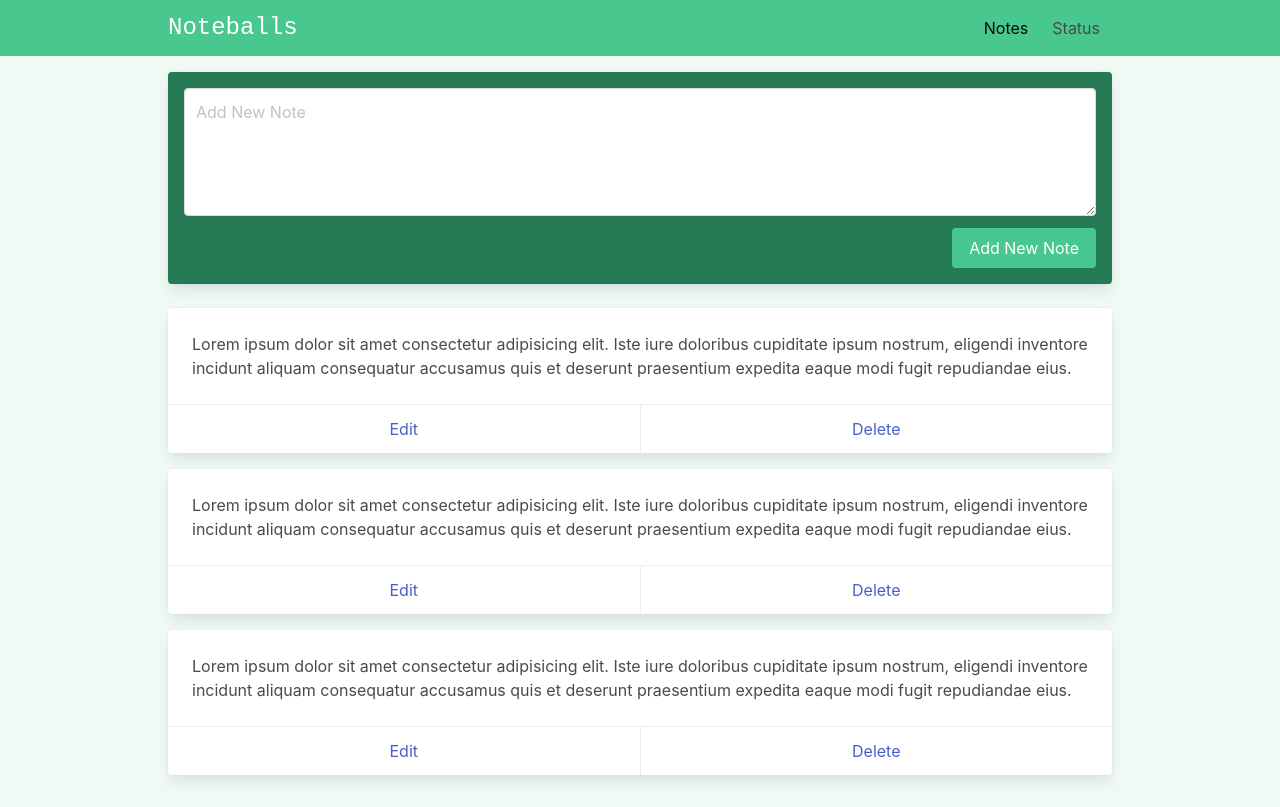
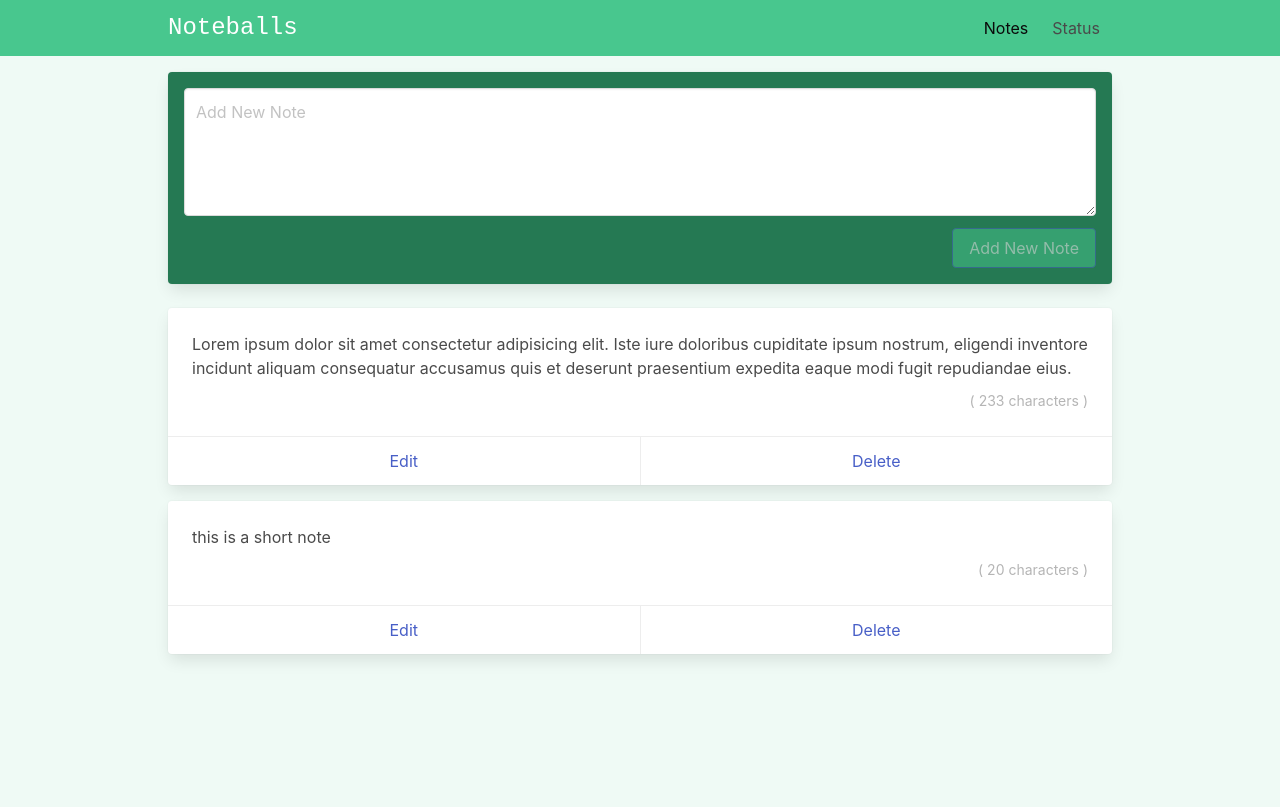
Before and after one commit to IbrahiimKamal/vue-pinia-composition-api-noteballs, a Vue app: page / in a window 1280 px wide. Built offline with nearby package versions, Linux system fonts and the light colour scheme.

Commit message:
add notes delete notes functionality

```diff
--- /dev/null
+++ b/src/components/Notes/Note.vue
@@ -0,0 +1,50 @@
+<template>
+  <div class="card mb-4">
+    <div class="card-content">
+      <div class="content">
+        {{ note.content }}
+        <div class="has-text-right has-text-grey-light mt-2">
+          <small>( {{ characterLength }} )</small>
+        </div>
+      </div>
+    </div>
+    <footer class="card-footer">
+      <a href="#" class="card-footer-item">Edit</a>
+      <a @click.prevent="handleDeleteClicked" href="#" class="card-footer-item"
+        >Delete</a
+      >
+    </footer>
+  </div>
+</template>
+
+<script setup>
+/* ######### imports ######### */
+import { computed } from "vue";
+
+/* ######### Notes ######### */
+// props
+const props = defineProps({
+  note: {
+    type: Object,
+    required: true,
+  },
+});
+
+// emits
+const emit = defineEmits(["deleteNote"]);
+
+// computed
+const characterLength = computed(() => {
+  let noteContentLength = props.note.content.length;
+  let description = noteContentLength > 1 ? " characters" : " character";
+  return `${noteContentLength} ${description}`;
+});
+
+// methods
+const handleDeleteClicked = () => {
+  const {
+    note: { id },
+  } = props;
+  emit("deleteNote", id);
+};
+</script>
--- a/src/views/ViewNotes.vue
+++ b/src/views/ViewNotes.vue
@@ -3,32 +3,69 @@
     <div class="card has-background-success-dark p-4 mb-5">
       <div class="field">
         <div class="control">
-          <textarea class="textarea" placeholder="Add New Note" />
+          <textarea
+            v-model="newNote"
+            ref="newNoteRef"
+            class="textarea"
+            placeholder="Add New Note"
+          />
         </div>
       </div>
 
       <div class="field is-grouped is-grouped-right">
         <div class="control">
-          <button class="button is-link has-background-success">
+          <button
+            @click="addNote"
+            :disabled="!newNote"
+            class="button is-link has-background-success"
+          >
             Add New Note
           </button>
         </div>
       </div>
     </div>
 
-    <div v-for="i in 3" :key="i" class="card mb-4">
-      <div class="card-content">
-        <div class="content">
-          Lorem ipsum dolor sit amet consectetur adipisicing elit. Iste iure
-          doloribus cupiditate ipsum nostrum, eligendi inventore incidunt
-          aliquam consequatur accusamus quis et deserunt praesentium expedita
-          eaque modi fugit repudiandae eius.
-        </div>
-      </div>
-      <footer class="card-footer">
-        <a href="#" class="card-footer-item">Edit</a>
-        <a href="#" class="card-footer-item">Delete</a>
-      </footer>
-    </div>
+    <Note
+      v-for="note in notes"
+      :key="note.id"
+      :note="note"
+      @deleteNote="deleteNote"
+    />
   </div>
 </template>
+
+<script setup>
+/* ######## imports ######## */
+import { ref } from "vue";
+import Note from "@/components/Notes/Note.vue";
+
+/* ######## notes ######## */
+const newNote = ref("");
+const newNoteRef = ref(null);
+
+const notes = ref([
+  {
+    id: "id1",
+    content:
+      "Lorem ipsum dolor sit amet consectetur adipisicing elit. Iste iure doloribus cupiditate ipsum nostrum, eligendi inventore incidunt aliquam consequatur accusamus quis et deserunt praesentium expedita eaque modi fugit repudiandae eius.",
+  },
+  {
+    id: "id2",
+    content: "this is a short note",
+  },
+]);
+
+// methods
+const addNote = () => {
+  notes.value.unshift({
+    id: new Date().getTime().toString(),
+    content: newNote.value,
+  });
+  newNote.value = "";
+  newNoteRef.value.focus();
+};
+
+const deleteNote = (id) => {
+  notes.value = notes.value.filter((note) => note.id !== id);
+};
+</script>
```
